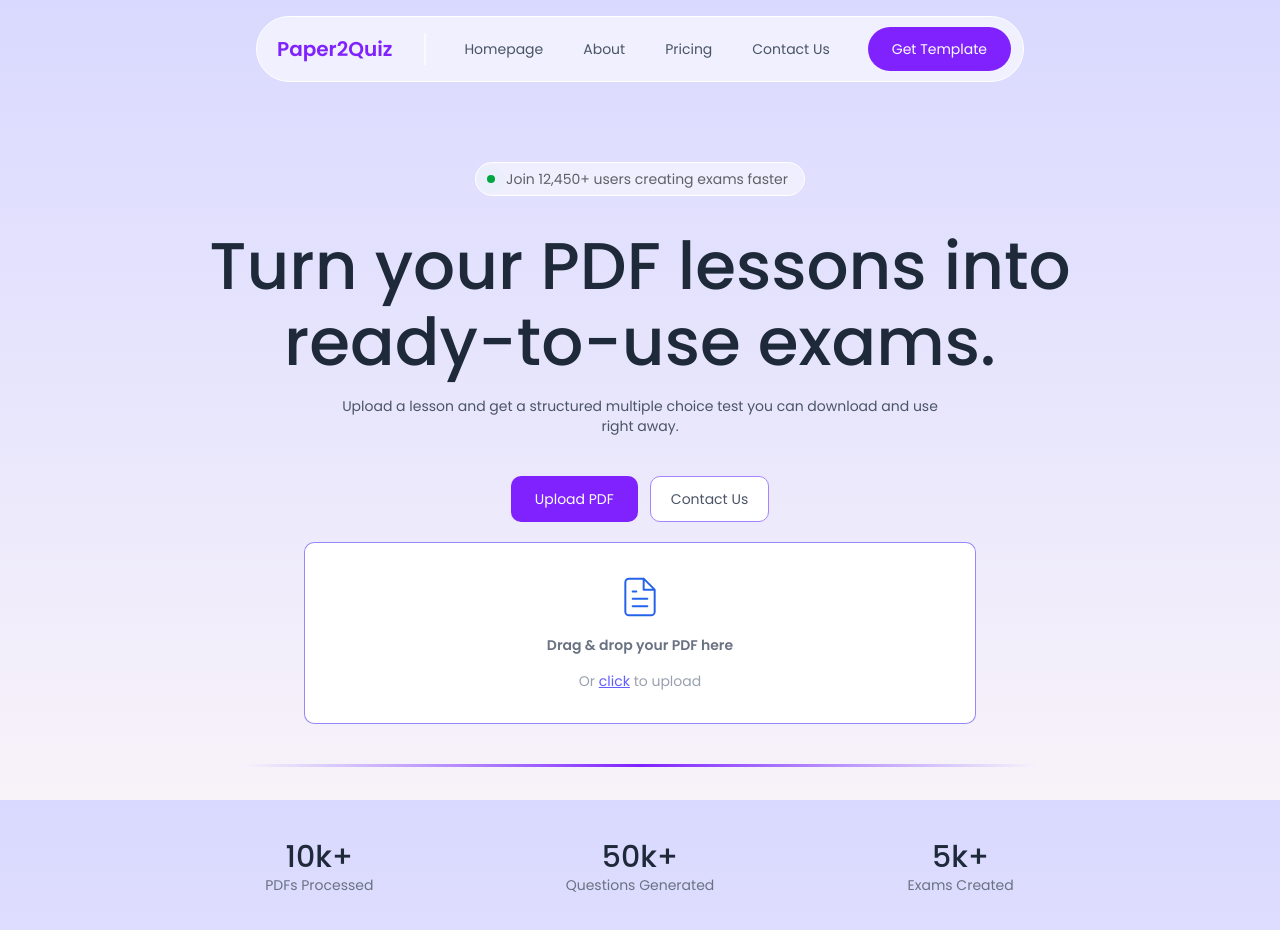
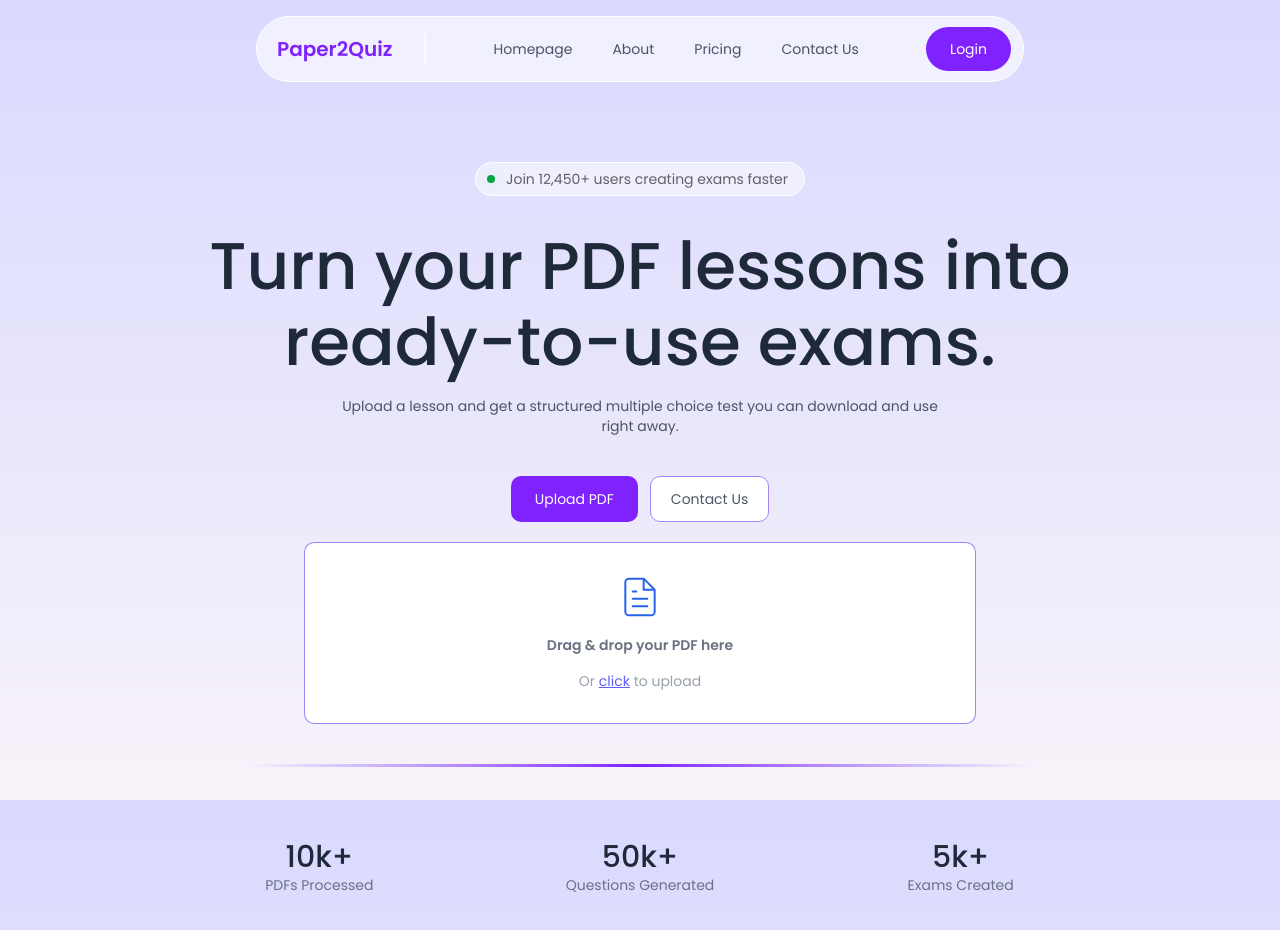
Before and after one commit to jpmartirez/paper2quiz, a Next.js app: page / in a window 1280 px wide. Shown: the top 930 px of the page. Built offline with nearby package versions, Linux system fonts and the light colour scheme; what @react-pdf/renderer would draw is missing.

Commit message:
add login button

```diff
--- a/components/Navbar.tsx
+++ b/components/Navbar.tsx
@@ -70,7 +70,7 @@
 
 			<div className="flex items-center gap-2 md:pr-1">
 				<button className="hidden md:inline-block bg-violet-600 hover:bg-violet-700 text-white px-4 md:px-6 py-2 md:py-3 rounded-full text-xs md:text-sm transition cursor-pointer">
-					Get Template
+					Login
 				</button>
 
 				<button
```
